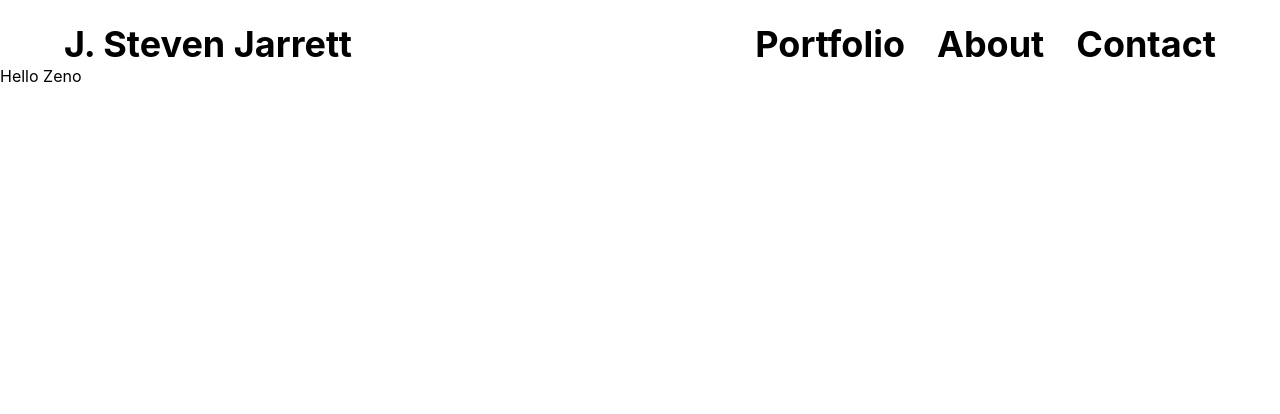
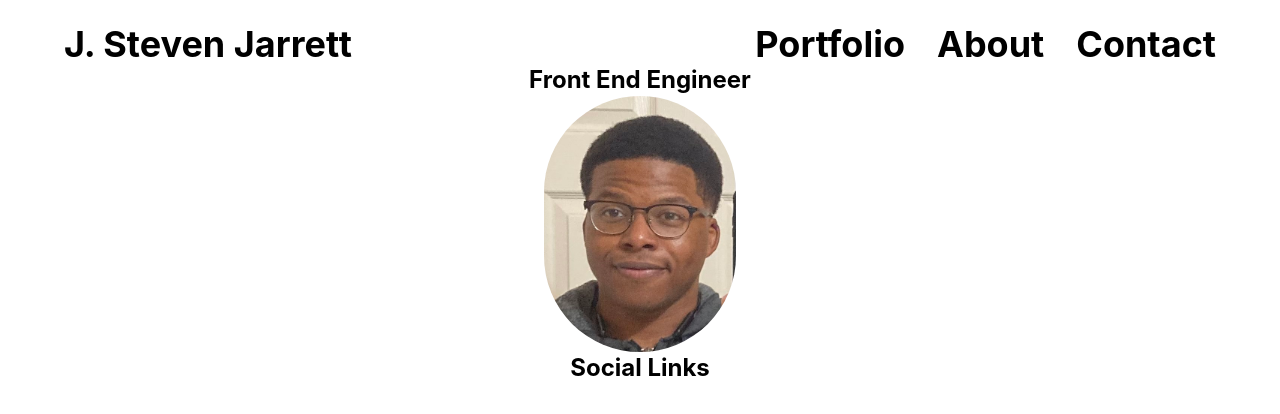
Before and after one commit to Bantchee/portfolio-site, a React (Create React App) app: page / in a window 1280 px wide. Shown: the top 414 px of the page. Built offline with nearby package versions, Linux system fonts and the light colour scheme.

Commit message:
Set up Porfolio section

```diff
--- a/src/App.js
+++ b/src/App.js
@@ -1,13 +1,13 @@
 import React from "react";
 import Header from "./components/Header";
+import Portfolio from "./components/Portfolio";
 
 function App() {
   return (
     <div className="App">
       <Header />
-      <p>Hello Zeno</p>
+      <Portfolio />
       {/*
-       Header
        Home
        Portfolio
        About
--- /dev/null
+++ b/src/components/Portfolio.js
@@ -0,0 +1,30 @@
+import React from "react";
+import pic from "../img/my_pic.jpg";
+
+const Portfolio = () => {
+    return (
+        <div
+            id="Portfolio"
+            className="flex flex-col items-center justify-center text-2xl font-bold"
+        >
+            <p>Front End Engineer</p>
+            <img
+                src={pic}
+                alt="J. Steven Jarrett"
+                className="w-48 rounded-full"
+            />
+            <div>
+                <p>Social Links</p>
+                {/*
+                    email
+                    twitter
+                    instagram
+                    linkin
+                    github
+                */}
+            </div>
+        </div>
+    )
+}
+
+export default Portfolio;
```
Also changed, not shown: src/img/my_pic.jpg (added).
